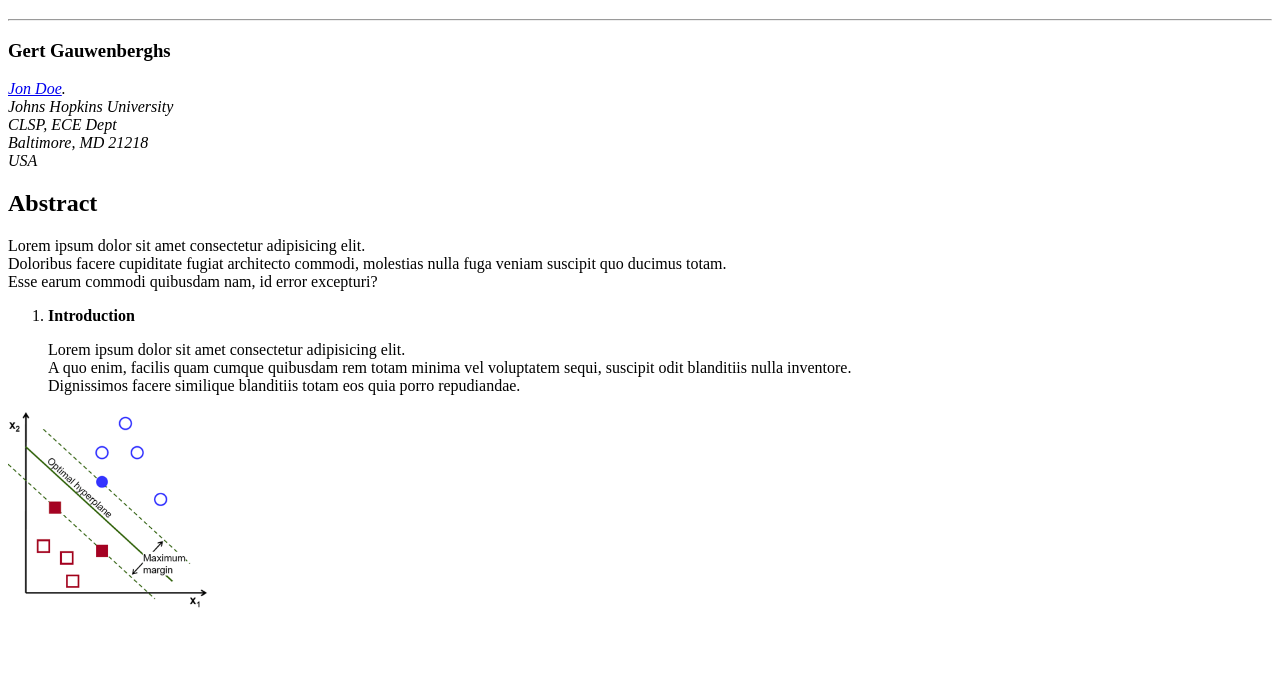
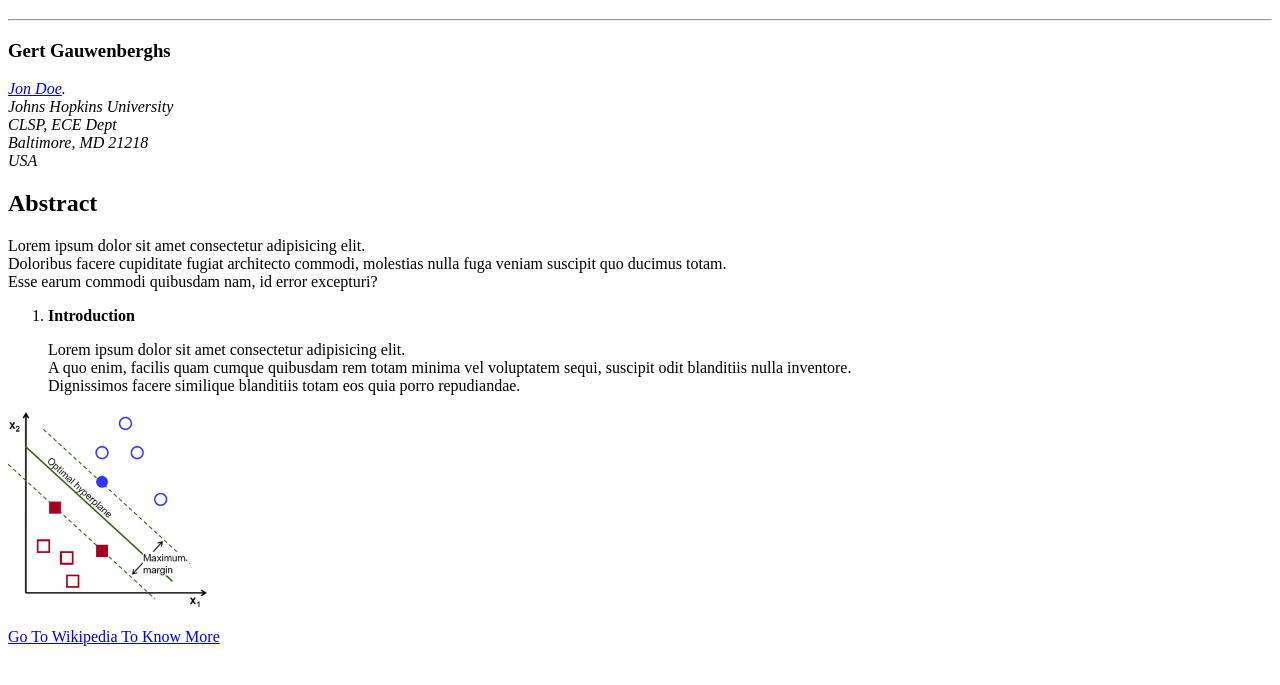
Before and after one commit to maurizio-dominici/paper-html, a plain HTML site: page index.html in a window 1280 px wide. Shown: the part 61-746 px from the top of the page. Drawn offline with Linux system fonts and the light colour scheme.

Commit message:
add link to wikipedia

```diff
--- a/index.html
+++ b/index.html
@@ -43,9 +43,14 @@
 
             <img src="./img/grafico paper scientifico.png"
                  alt="paper scientifico"
-                 width="200"
-             />
+                 width="200"/>
 
+
+
+
+                 <p>
+                    <a href="www.wiki.net">Go To Wikipedia To Know More</a>
+                 </p>
 
 
 
```
